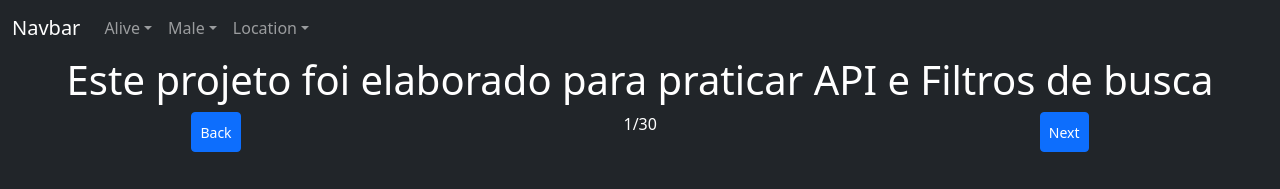
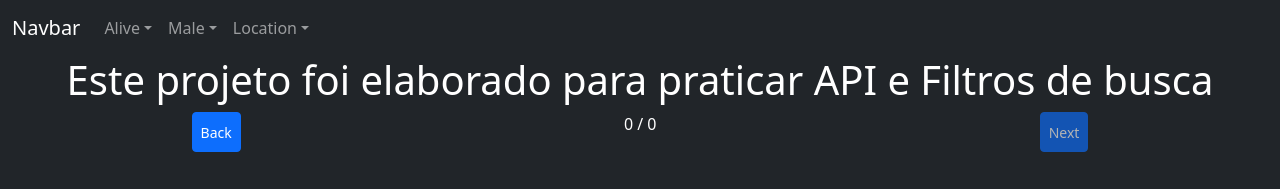
Before and after one commit to WilsonSalles-Jnr/Project-Hackathon-Trybe, a plain HTML site: page index.html in a window 1280 px wide. Both pictures are taken after a click on the button "Back". Drawn offline with nearby package versions, Linux system fonts and the light colour scheme; no server answers.

Commit message:
pagination ok

```diff
--- a/index.html
+++ b/index.html
@@ -65,7 +65,7 @@
     <nav class="pagination">
       <button type="button" class="btn btn-primary btn-sm" id="backPage">Back</button>
       <p id="page"> 1/30 </p>
-      <button type="button" class="btn btn-primary btn-sm">Next</button>
+      <button type="button" class="btn btn-primary btn-sm" id='nextPage'>Next</button>
     </nav>
   </main>
   <footer class="py-3 my-4">
--- a/script.js
+++ b/script.js
@@ -1,11 +1,25 @@
 const container = document.getElementsByClassName('char-cont');
+const pager = document.getElementById('page')
 const statusAtl = document.getElementById('status')
 const genero = document.getElementById('gender')
 const locationAtl = document.getElementById('location')
 const stsText = document.getElementById('Status-drop')
 const gdrText = document.getElementById('Gender-drop')
 const lctText = document.getElementById('Location-drop')
+const btnNext = document.getElementById('nextPage')
+const btnBack = document.getElementById('backPage')
 
+btnNext.addEventListener('click',()=>{
+  page += 1
+  pagination()
+})
+btnBack.addEventListener('click',()=>{
+  page -=1;
+  pagination()
+})
+
+let pageArr =[]
+let page = 1;
 let statusCalled = false
 let genderCalled = false
 let locationCalled = false
@@ -135,7 +149,7 @@ const display = async () => {
 }
 
 const putChar = () =>{
-  charJSON.forEach((cur)=>{
+  paginationArr.forEach((cur)=>{
     const box = document.createElement('section')
           box.classList.add('char-box')
           const imagem = document.createElement('img')
@@ -165,30 +179,41 @@ const putChar = () =>{
           container[0].appendChild(box)
   })
 }
+
+
+let paginationArr = []
+
+const pagination = () =>{
+  if(page === 1){
+    btnBack.classList.add('disabled')
+  } else {
+    btnBack.classList.remove('disabled')
+  }
+  if(page === Math.ceil(charJSON.length/15)){
+    btnNext.classList.add('disabled')
+  } else {
+    btnNext.classList.remove('disabled')
+  }
+  changePage();
+  paginationArr = []
+  pager.innerText = `${page} / ${Math.ceil(charJSON.length/15)}`
+  let indice = 15 * page - 15
+  for(let i = indice; i < page * 15; i += 1){
+    paginationArr.push(charJSON[i])
+  }
+  putChar()
+
+}
+
+const changePage = () =>{
+  while(container[0].firstChild){
+    container[0].removeChild(container[0].firstChild)
+  }
+}
 const ordenado = async () =>{
   await display()
   .then(()=>{
-    putChar()
+    pagination()
   })
 }
 ordenado()
-// const callChars = () => {
-//     let indexer = 1
-//     display().then(() => {
-//           // return new Promise(()=>{
-//           // console.log(charJSON[0].name)
-
-//           // })
-//           // let par = document.createElement('p')
-//           // par.innerText = charJSON[0].name
-//           // container[0].appendChild(par)
-//           // })
-//           // console.log(charJSON)
-
-//         }
-
-//         const callPage = () => {
-
-//         }
-
-//         callChars()
```
